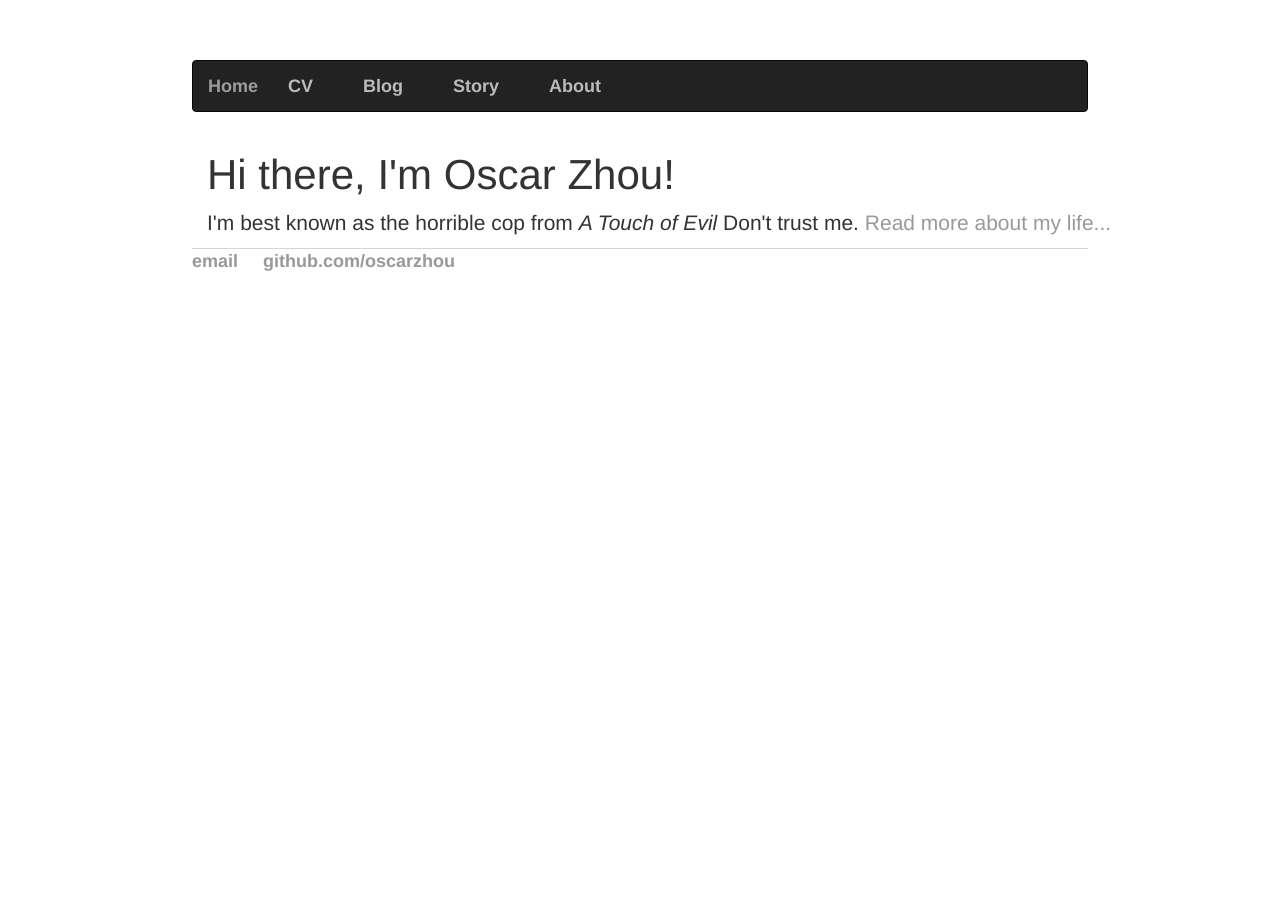
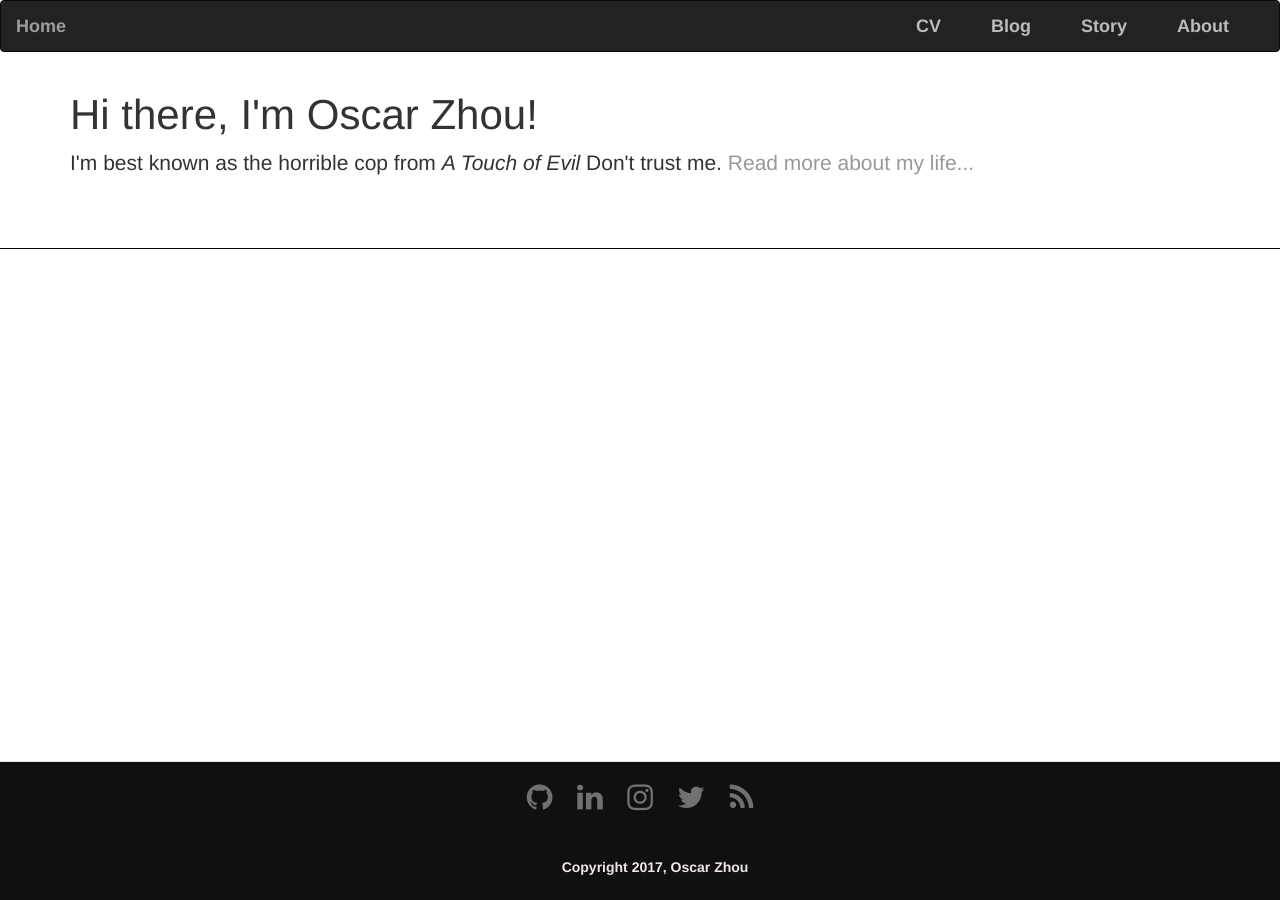
Before and after one commit to OscarZhou/oscarzhou.github.io, a Jekyll site: the page built from index.html, in a window 1280 px wide. Built offline with Jekyll 4.4.1, drawn with Linux system fonts in a browser that asks for light colours; nearby versions of some CDN libraries.

Commit message:
modify footer
modify header background color
add social icon
modify footer

```diff
--- a/_layouts/default.html
+++ b/_layouts/default.html
@@ -3,12 +3,12 @@
 		<head>
 			<title>{{ page.title }}</title>
 			<!-- link to main stylesheet -->
+            <link href="https://maxcdn.bootstrapcdn.com/font-awesome/4.4.0/css/font-awesome.min.css" rel="stylesheet" />
+            <link href="https://maxcdn.bootstrapcdn.com/bootstrap/3.3.5/css/bootstrap.min.css" rel="stylesheet" />
 			<meta name="viewport" content="width=device-width, initial-scale=1, maximum-scale=1, user-scalable=no">
 			<link href="https://fonts.googleapis.com/css?family=Open+Sans" rel="stylesheet">
 			<link href="/css/bootstrap.css" rel="stylesheet" />
 			<link rel="stylesheet" type="text/css" href="/css/main.css">
-			<script src="/scripts/jquery-3.1.1.js"></script>
-			<script src="/scripts/bootstrap.js"></script>
 		</head>
 		<body>
 			<header>
@@ -27,8 +27,7 @@
 
 						<!-- Collect the nav links, forms, and other content for toggling -->
 						<div class="collapse navbar-collapse" id="bs-example-navbar-collapse-1">
-
-							<ul class="nav navbar-nav">
+							<ul class="nav navbar-nav navbar-right">
 								<li><a href="#CV">CV</a></li>
 								<li><a href="#Blog">Blog</a></li>
 								<li><a href="#Story">Story</a></li>
@@ -38,16 +37,32 @@
 					</div><!-- /.container-fluid -->
 				</nav>
 			</header>
+
+
+
 			<div class="container">
 
 			{{ content }}
 
 			</div><!-- /.container -->
-			<footer>
-	    		<ul>
-	        		<li><a href="mailto:zhouhongyu1989@gmail.com">email</a></li>
-	        		<li><a href="https://github.com/hankquinlan">github.com/oscarzhou</a></li>
-				</ul>
-			</footer>
+
+
+            <footer>
+                <nav class="navbar navbar-default navbar-fixed-bottom">
+                    <div class="container">
+                        <a href="https://github.com/oscarzhou"><i class="fa fa-github"></i></a>
+                        <a href="http://www.linkedin.com/in/oscarzhou1989/"><i class="fa fa-linkedin"></i></a>
+                        <a href="https://www.instagram.com/oscar.zhou.nz"><i class="fa fa-instagram"></i></a>
+                        <a href="https://twitter.com/oscarzhou89"><i class="fa fa-twitter"></i></a>
+                        <a href="#"><i class="fa fa-rss"></i></a>
+                    </div>
+                    <div class="col-sm-12">
+                        <h5>Copyright 2017, Oscar Zhou</h5>
+                    </div>
+                </nav>
+            </footer>
+
+            <script src="../scripts/jquery-3.1.1.js"></script>
+            <script src="../scripts/bootstrap.js"></script>
 		</body>
 	</html>
--- a/css/main.css
+++ b/css/main.css
@@ -1,9 +1,9 @@
 body {
     margin: 60px auto;
-    width: 70%;
+    width: 100%;
     font-family:'Helvetica', 'Arial', 'Sans-Serif';
+    margin-top: 0px;
 }
-
 
 .navbar-inverse .navbar-nav > li > a {
     color: #bbb;
@@ -24,28 +24,67 @@ nav ul, footer ul {
     font-size: 18px;
     font-weight: bold;
 }
+
 nav ul li, footer ul li {
     display: inline;
     margin-right: 20px;
 }
+
 a {
     text-decoration: none;
     color: #999;
 }
+
 a:hover {
     text-decoration: underline;
+    transition: all .5s ease;
 }
+
 h1 {
     font-size: 3em;
 }
+
 p {
     font-size: 1.5em;
     line-height: 1.4em;
     color: #333;
 }
+
 footer {
-    border-top: 1px solid #d5d5d5;
+    border-top: 1px solid #000;
     font-size: .8em;
+    width: 100%;
+    margin: 60px auto;
+    margin-bottom: 0px;
+    background-color: #101010;
+}
+
+.navbar-default {
+    background-color: #101010;
+    border-color: #e7e7e7;
+}
+
+footer div {
+    text-align: center;
+    font-size: medium;
+    font-weight: bold;
+    margin: 15px;
+}
+
+footer h5 {
+    color: #efe6e6;
+    font-weight: bold;
+}
+
+footer a {
+    color: #70726F;
+    font-size: 30px;
+    padding: 10px;
+    transition: all .5s ease;
+}
+
+footer a:hover {
+    color: white;
 }
 
 ul.posts {
```
